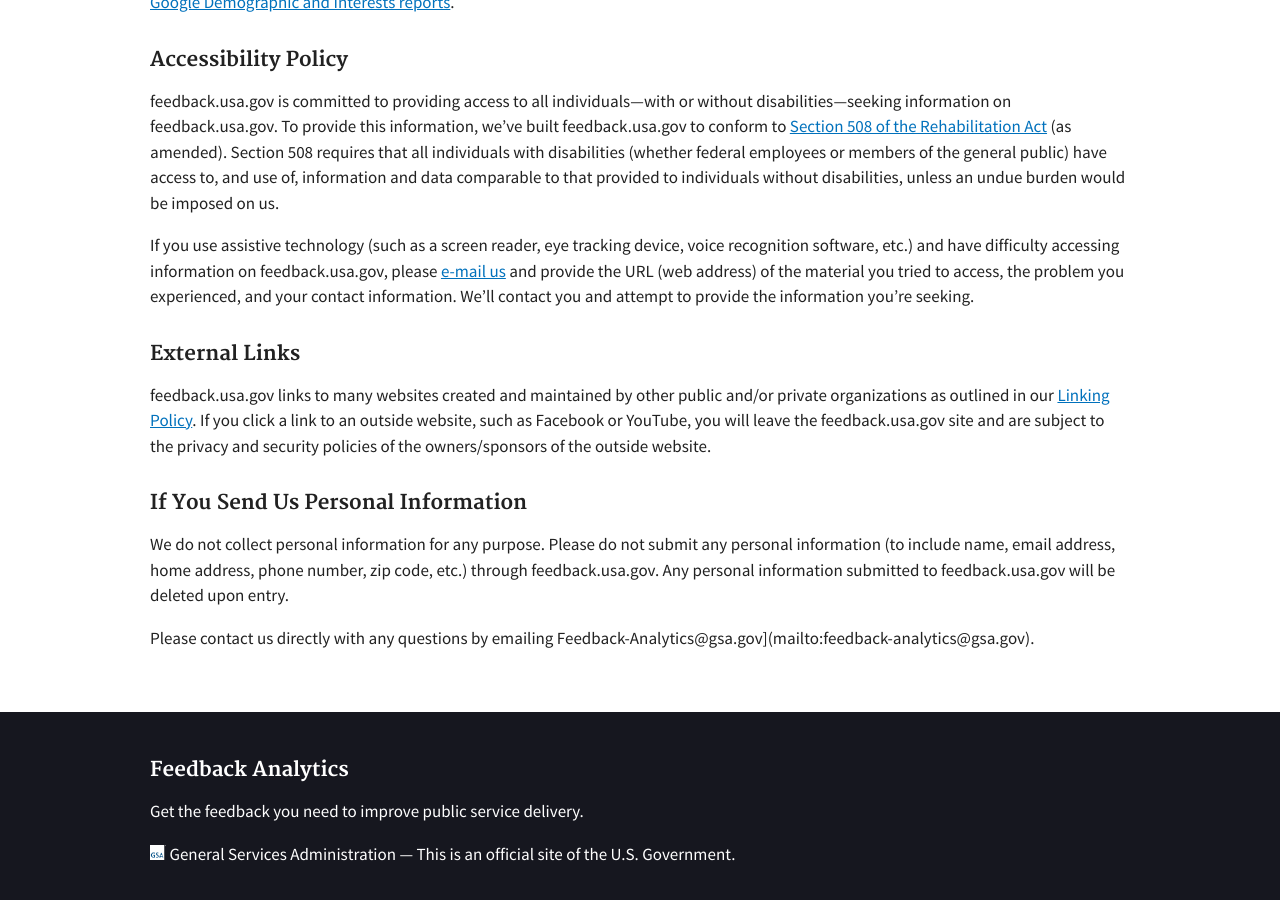
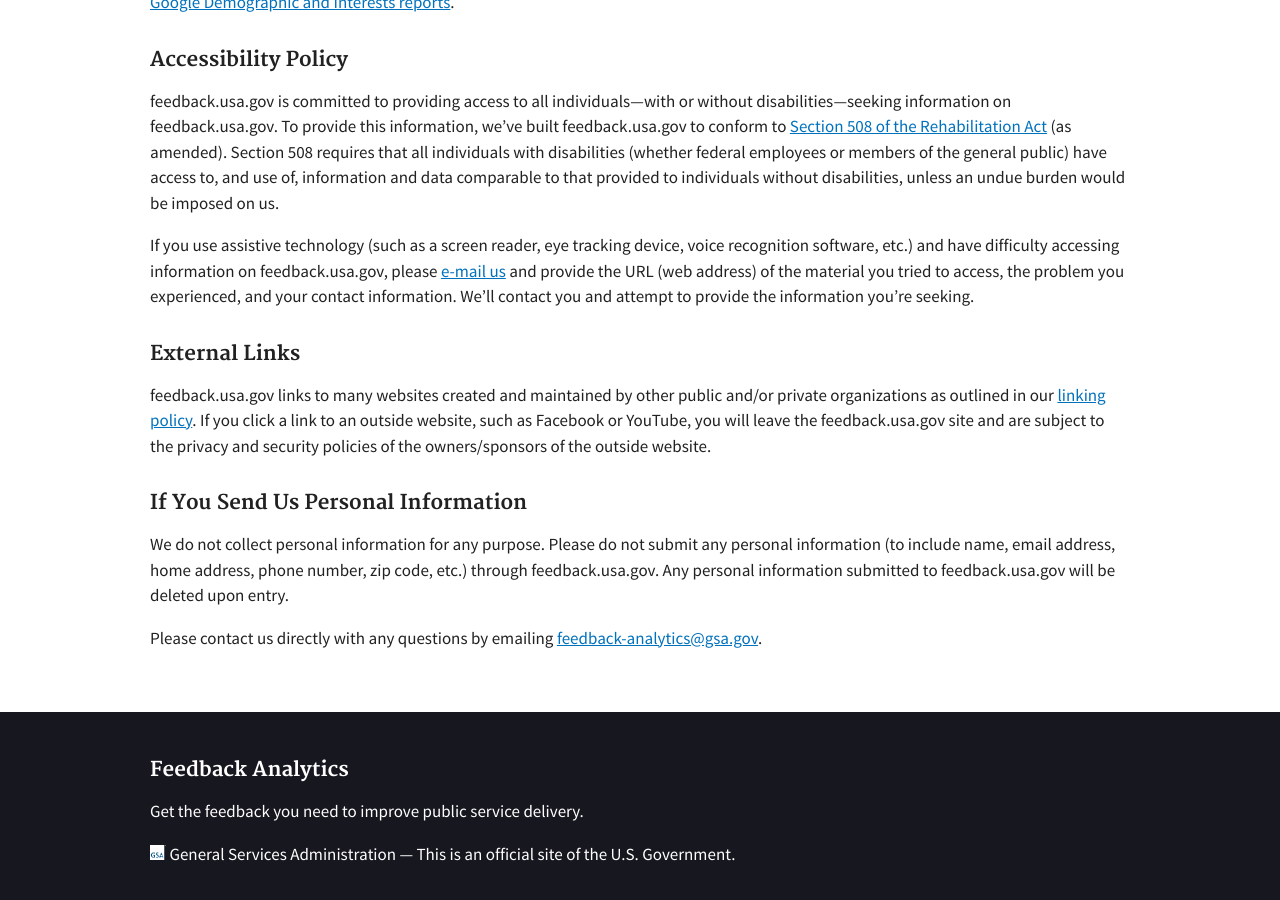
Before and after one commit to GSA/feedback.usa.gov, a Jekyll site: the page built from pages/policies.md, in a window 1280 px wide and 900 px high, scrolled down 1735 px. Built offline with Jekyll 4.4.1, drawn with Linux system fonts in a browser that asks for light colours.

Commit message:
small copy

```diff
--- a/_includes/header2.html
+++ b/_includes/header2.html
@@ -45,7 +45,6 @@
         title="Home"
         aria-label="Home">
         Feedback Analytics
-        <!-- <img class="homepage-logo" src="https://via.placeholder.com/250x150.png?text=Logo" alt="Feedback USA Logo" style="max-width: 180px;" /> -->
       </a>
     </em>
   </div>
@@ -64,17 +63,6 @@
         </a>
       </li>
     </ul>
-    <div class="usa-nav-secondary">
-      <!-- <form class="usa-search usa-search-small  js-search-form">
-        <div role="search">
-          <label class="usa-sr-only" for="extended-search-field-small">Search small</label>
-          <input id="extended-search-field-small" type="search" name="search">
-          <button type="submit">
-            <span class="usa-sr-only">Search</span>
-          </button>
-        </div>
-      </form> -->
-    </div>
   </div>
 </nav>
 </header>
--- a/pages/home.html
+++ b/pages/home.html
@@ -129,9 +129,7 @@ permalink: /
       <p>
         Need more details about Feedback?
         Need help convincing your executive team?
-        The Feedback Analytics team has developed these resources to help.
-        See more at
-        <a href="/support">Feedback support</a>.
+        The Feedback Analytics team has developed resources to help.
       </p>
       <p>
         Want to talk about how Feedback Analytics can help your agency?
--- a/pages/policies.md
+++ b/pages/policies.md
@@ -52,11 +52,11 @@ If you use assistive technology (such as a screen reader, eye tracking device, v
 
 ### External Links
 
-feedback.usa.gov links to many websites created and maintained by other public and/or private organizations as outlined in our [Linking Policy](https://www.usa.gov/linking-policy). If you click a link to an outside website, such as Facebook or YouTube, you will leave the feedback.usa.gov site and are subject to the privacy and security policies of the owners/sponsors of the outside website.
+feedback.usa.gov links to many websites created and maintained by other public and/or private organizations as outlined in our [linking policy](https://www.usa.gov/linking-policy). If you click a link to an outside website, such as Facebook or YouTube, you will leave the feedback.usa.gov site and are subject to the privacy and security policies of the owners/sponsors of the outside website.
 
 
 ### If You Send Us Personal Information
 
 We do not collect personal information for any purpose.  Please do not submit any personal information (to include name, email address, home address, phone number, zip code, etc.) through feedback.usa.gov.  Any personal information submitted to feedback.usa.gov will be deleted upon entry.
 
-Please contact us directly with any questions by emailing Feedback-Analytics@gsa.gov](mailto:feedback-analytics@gsa.gov).
+Please contact us directly with any questions by emailing [feedback-analytics@gsa.gov](mailto:feedback-analytics@gsa.gov).
```
Also changed, not shown: _includes/header.html (+0 -9 lines).
